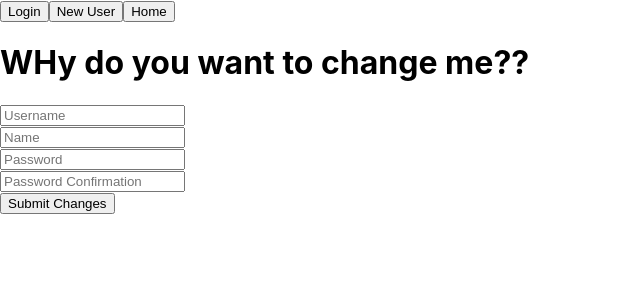
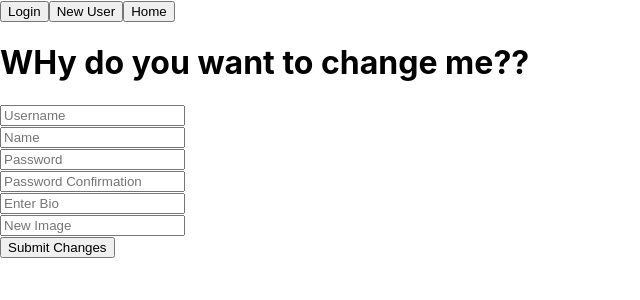
Before and after one commit to gbgatzke/ChatDUM, a React (Create React App) app in the folder client/: page /editprofile/1 in a window 1280 px wide. Shown: the top 300 px of the page, without its empty margins (0-640 px from the left). Built offline with nearby package versions, Linux system fonts and the light colour scheme; no server answers; what actioncable would draw is missing.

Commit message:
pre merge commit

```diff
--- a/client/src/components/EditUserProfile.js
+++ b/client/src/components/EditUserProfile.js
@@ -3,22 +3,35 @@ import { useParams, useNavigate } from 'react-router-dom'
 
 function EditUserProfile() {
 
-    const [ formData, setFormData ] = useState([])
+    const [ formData, setFormData ] = useState({
+        username: '',
+        name: '',
+        password: '',
+        password_confirmation: '',
+    })
+
     const { id } = useParams()
     const navigate = useNavigate()
 
     useEffect(() => {
         fetch(`/users/${id}`)
         .then(r => r.json())
-        .then(data => setFormData(data))
+        .then(data => console.log(data))
 
     })
 
-    const handleChange = () => {
-
+    const handleChange = (e) => {
+        e.preventDefault()
+        const { name, value } = e.target
+        setFormData({...formData, [name]: value})
     }
 
     const handleSubmit = () => {
+        fetch(`/users/${id}`,{
+            method: 'PATCH',
+            headers: { 'Content-Type': 'application/json' },
+            body: JSON.stringify(formData)
+        })
 
     }
     return (
@@ -65,6 +78,26 @@ function EditUserProfile() {
                         placeholder="Password Confirmation"
                     />
                 </div>
+                <div className="form_input">
+                    <input
+                        type="text"
+                        id="bio_content"
+                        name="bio_content"
+                        value=''
+                        onChange={handleChange}
+                        placeholder="Enter Bio"
+                    />
+                </div>
+                <div className="form_input">
+                    <input
+                        type="text"
+                        id="image"
+                        name="image"
+                        value=''
+                        onChange={handleChange}
+                        placeholder="New Image"
+                    />
+                </div>
                 <button>Submit Changes</button>
             </form>
         </div>
```
Also changed, not shown: 2 other files (tests, documents, lock files or other folders).
